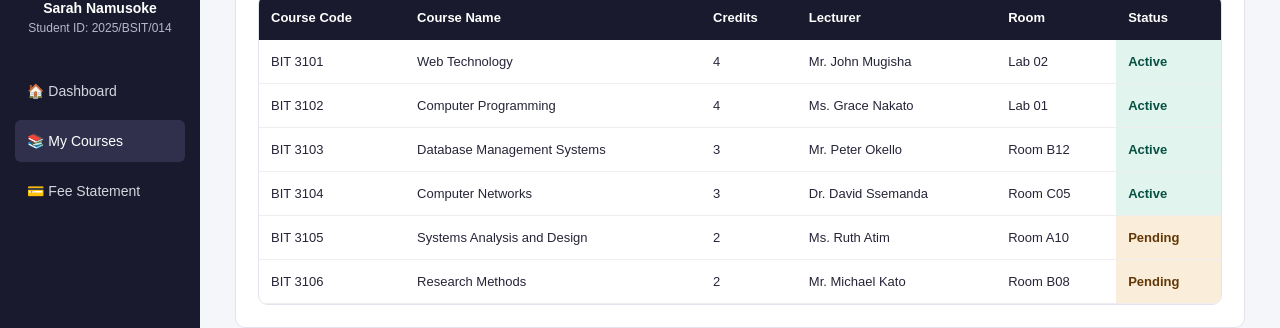
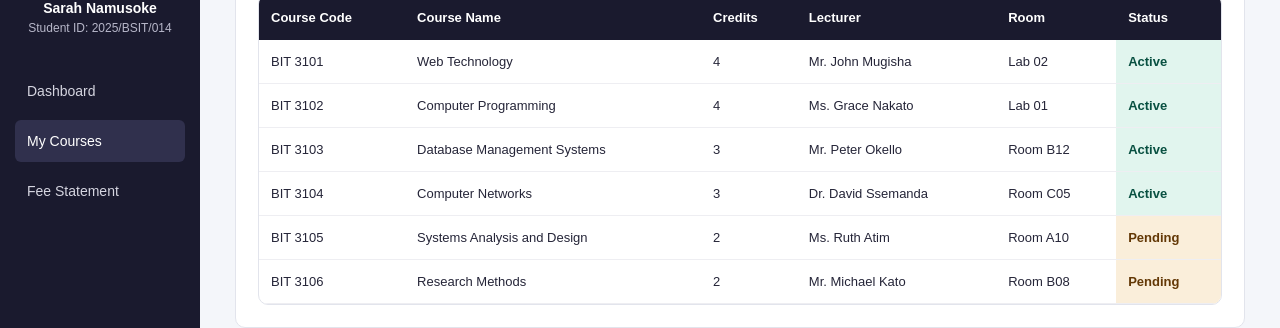
Before and after one commit to njjesse205-dotcom/labwebqn9, a plain HTML site: page courses.html in a window 1280 px wide. Shown: the part 189-517 px from the top of the page. Drawn offline with Linux system fonts and the light colour scheme.

Commit message:
Update navigation links in courses.html

```diff
--- a/courses.html
+++ b/courses.html
@@ -116,9 +116,9 @@
         </div>
 
         <nav>
-            <a href="dashboard.html">🏠 Dashboard</a>
-            <a href="courses.html" class="active">📚 My Courses</a>
-            <a href="fee-statement.html">💳 Fee Statement</a>
+            <a href="index.html"> Dashboard</a>
+            <a href="courses.html" class="active"> My Courses</a>
+            <a href="fee-statement.html"> Fee Statement</a>
         </nav>
 
     </aside>
```
